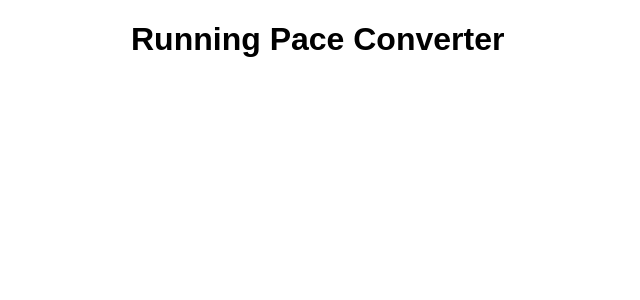
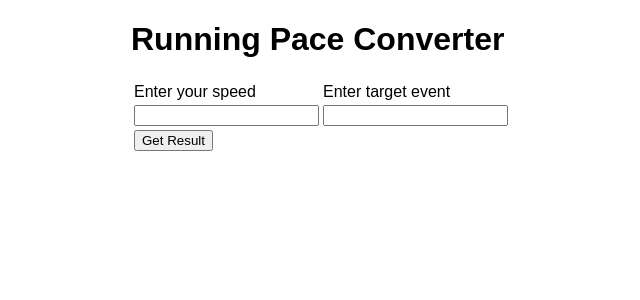
Before and after one commit to mherrerarendon/mhPacer, a Flask app: page / in a window 1280 px wide. Shown: the top 300 px of the page, without its empty margins (309-949 px from the left). Run offline with Flask 2, Linux system fonts and the light colour scheme; some libraries are stand-ins or nearby versions.

Commit message:
Added more to converter layout and started to parse input string

```diff
--- /dev/null
+++ b/static/js/script.js
@@ -0,0 +1,21 @@
+$( document ).ready(function() {
+
+    $("#btnResult").on("click", function() {
+        console.log("Wheeee!");
+        $("<p>")
+            .text("The crocodiles have eaten this ENTIRE PAGE!")
+            .addClass("crocodile")
+            .appendTo("#divResult");
+    });
+
+    $("#speedInput").on("keydown", function(event) {
+        // At the time of the event, the input does not have the
+        // key that was just pressed, which is why we append it here
+        var fullStr = $("#speedInput").val() + event.key;
+        isSpeedStrReadyForParsing(fullStr);
+    });
+});
+
+var isSpeedStrReadyForParsing = function(speedStr) {
+    console.log("called is ready for parsing with " + speedStr);
+};
--- a/templates/base.html
+++ b/templates/base.html
@@ -5,6 +5,8 @@
     <meta name="viewport" content="width=device-width, initial-scale=1.0">
     <meta http-equiv="X-UA-Compatible" content="ie=edge">
     <link rel="stylesheet" type="text/css" href="{{ url_for('static', filename='css/main.css') }}">
+    <script src="https://code.jquery.com/jquery-2.1.4.min.js"></script>
+    <script src="{{ url_for('static', filename='js/script.js')}}"></script>
     {% block head %}{% endblock %}
 </head>
 <body>
--- a/templates/index.html
+++ b/templates/index.html
@@ -7,5 +7,35 @@
 {% block body %}
 <div class="content">
 	<h1>Running Pace Converter</h1>
+	<div class="row">
+	  	<div class="column"></div>
+	  	<div class="column"></div>
+	</div>
+	<table>
+		<tbody>
+			<tr>
+				<td>
+					<label for="speedInput">Enter your speed</label>
+				</td>
+				<td>
+					<label for="targetEventInput">Enter target event</label>
+				</td>
+			</tr>
+			<tr>
+				<td>
+					<input type="text" id="speedInput">
+				</td>
+				<td>
+					<input type="text" id="targetEventInput">
+				</td>
+			</tr>
+			<tr>
+				<td>
+					<button id="btnResult">Get Result</button>
+				</td>
+			</tr>
+		</tbody>
+	</table>
+	<div id="divResult"></div>
 </div>
 {% endblock %}
```
